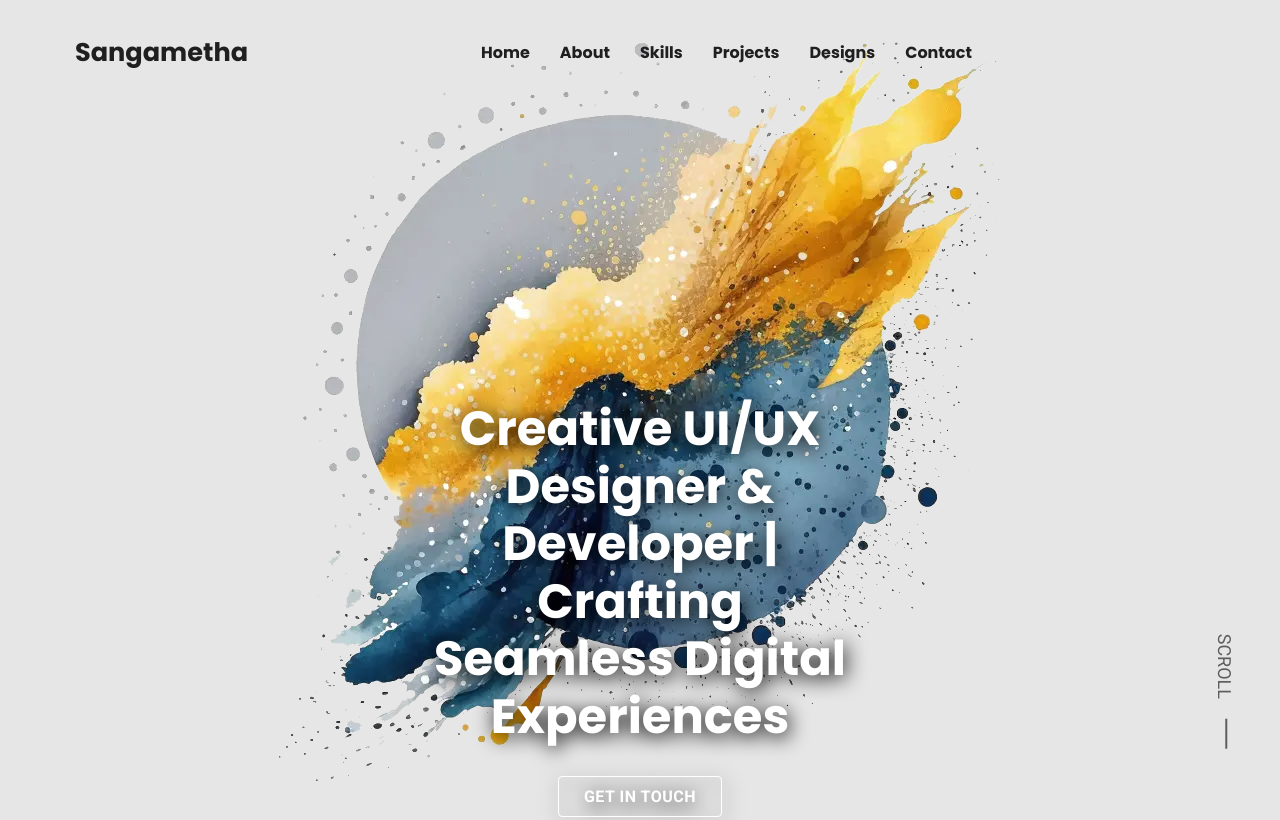
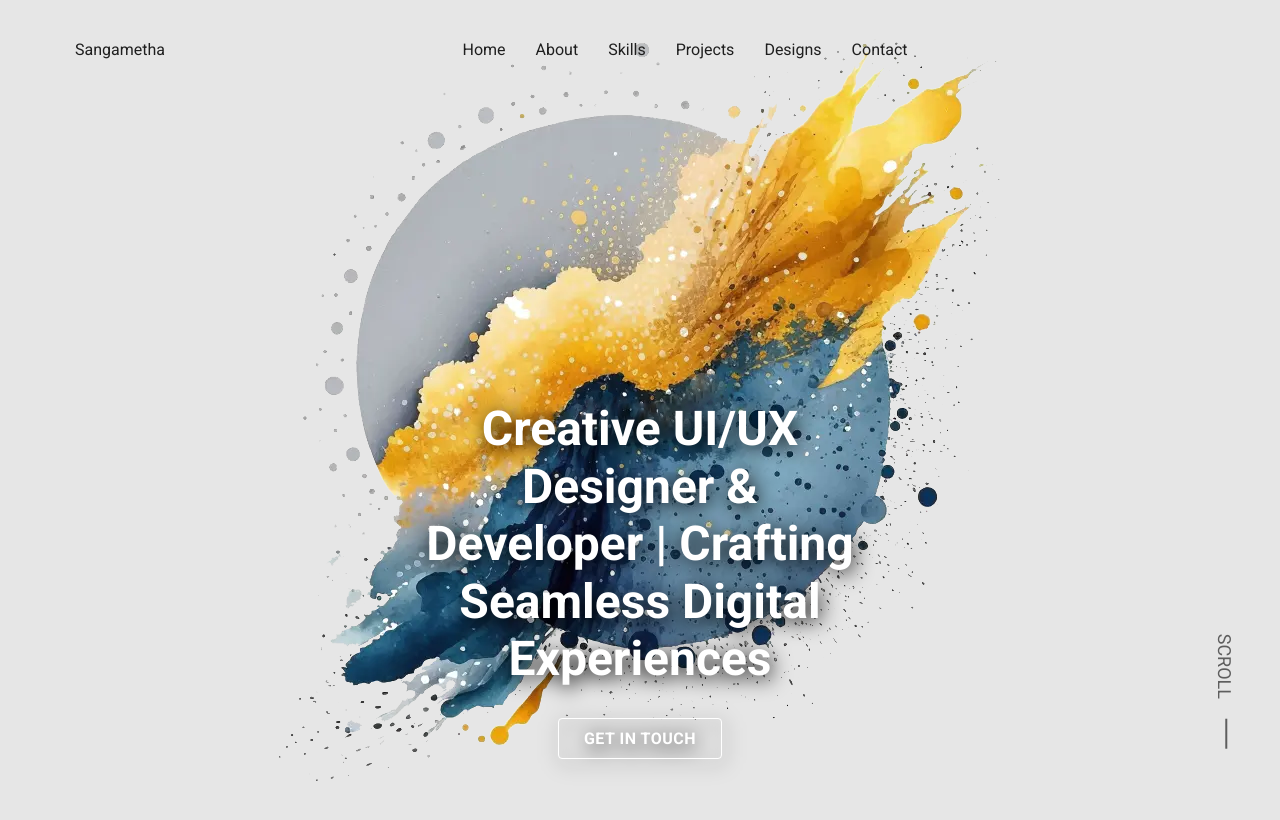
Before and after one commit to sangametha23git/sangametha23git.github.io, a plain HTML site: page index.html in a window 1280 px wide. Shown: the top 820 px of the page. Drawn offline with nearby package versions, Linux system fonts and the light colour scheme; a web font is replaced by a local one.

Commit message:
Update style.css

```diff
--- a/assets/css/style.css
+++ b/assets/css/style.css
@@ -3,7 +3,7 @@
 \*-----------------------------------*/
 
 /**
- * copyright 2022 codewithsadee
+ * copyright 2025
  */
 
 
@@ -35,6 +35,7 @@
   --ff-saira-stencil-one: "Saira Stencil One", sans-serif;
   --ff-poppins: 'Poppins', sans-serif;
   --ff-roboto: 'Roboto', sans-serif;
+  --fs-modern :'modern' sans-serif
 
   --fs-1: 1.6rem;
   --fs-2: calc(1.813rem + 1vw);
@@ -191,7 +192,7 @@ body.active { overflow: hidden; }
 .h3,
 .h4 {
   color: var(--color-primary);
-  font-family: var(--ff-poppins);
+  font-family: var(--ff-modern);
   line-height: 1.2;
 }
 
@@ -316,7 +317,7 @@ body.active { overflow: hidden; }
 
 .logo a {
   color: var(--color-primary);
-  font-family: var(--ff-poppins);
+  font-family: var(--ff-modern);
 }
 
 .logo span {
@@ -429,7 +430,7 @@ body.active { overflow: hidden; }
   width: max-content;
   margin-inline: auto;
   color: var(--color-primary);
-  font-family: var(--ff-poppins);
+  font-family: var(--ff-modern);
   font-size: var(--fs-1);
   padding: 10px;
   transform: translateY(50px);
@@ -618,7 +619,7 @@ main { overflow-x: hidden; }
 
 .toggle-btn {
   color: var(--color-primary);
-  font-family: var(--ff-poppins);
+  font-family: var(--ff-modern);
   padding: 5px 25px;
   transition: var(--transition-1);
 }
@@ -868,7 +869,7 @@ main { overflow-x: hidden; }
 .form-label {
   color: var(--color-primary);
   font-size: var(--fs-7);
-  font-family: var(--ff-poppins);
+  font-family: var(--ff-modern);
   margin-bottom: 8px;
   margin-left: 5px;
 }
```
